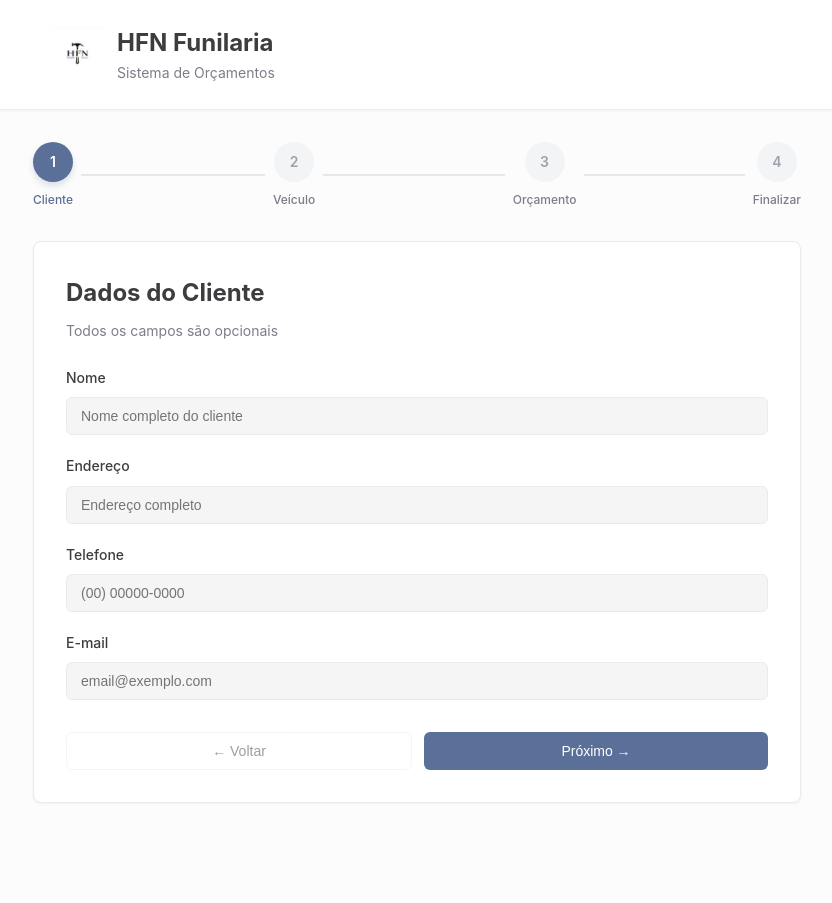
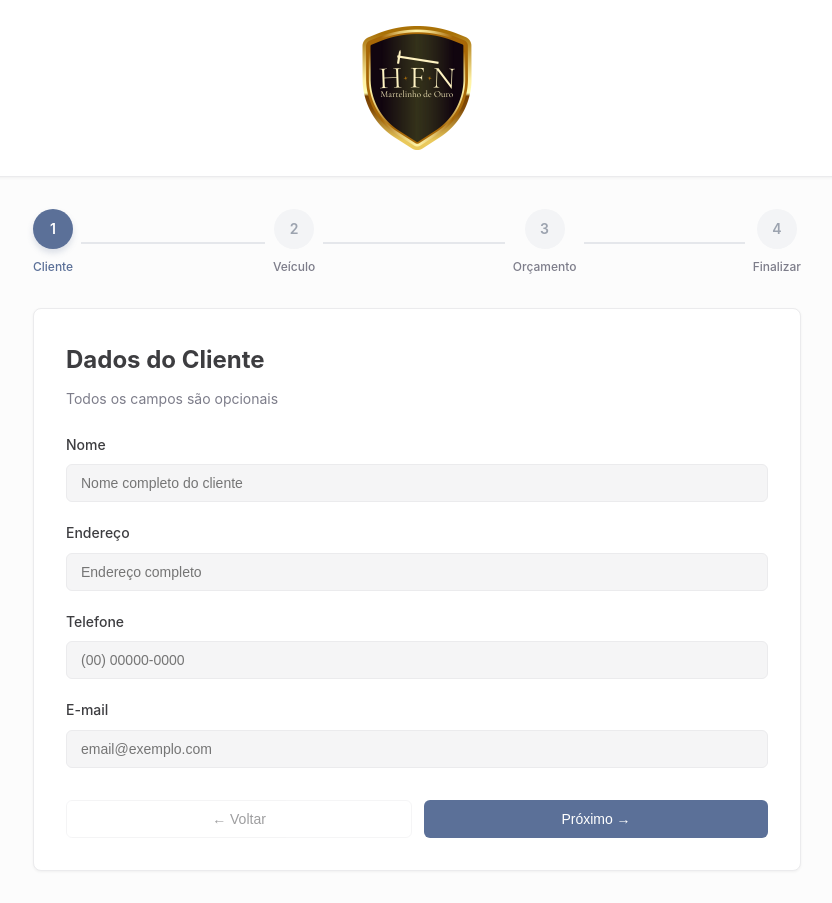
Before and after one commit to Guubal/hfn, a plain HTML site: page index.html in a window 1280 px wide. Shown: the whole page, without its empty margins (223-1055 px from the left). Before the commit the page ends 835 px from the top, so only its background shows below. Drawn offline with nearby package versions, Linux system fonts and the light colour scheme.

Commit message:
Add files via upload

```diff
--- a/index.html
+++ b/index.html
@@ -12,11 +12,7 @@
         <div class="header-content">
             <div class="header-flex">
                 <div class="logo-box">
-                    <img src="logo.jpeg" alt="Logo HFN Funilaria" class="logo-image">
-                </div>
-                <div>
-                    <h1 class="header-title">HFN Funilaria</h1>
-                    <p class="header-subtitle">Sistema de Orçamentos</p>
+                    <img src="logo.png" alt="Logo HFN Funilaria" class="logo-image">
                 </div>
             </div>
         </div>
--- a/styles.css
+++ b/styles.css
@@ -40,12 +40,12 @@ body {
 .header-flex {
   display: flex;
   align-items: center;
-  gap: 0.75rem;
+  justify-content: center;
 }
 
 .logo-box {
-  width: 3.5rem;
-  height: 3.5rem;
+  width: 8rem;
+  height: 8rem;
   background-color: transparent;
   border-radius: var(--radius);
   display: flex;
@@ -60,22 +60,7 @@ body {
   object-fit: contain;
 }
 
-.logo-text {
-  font-size: 1.5rem;
-  font-weight: bold;
-  color: white;
-}
-
-.header-title {
-  font-size: 1.5rem;
-  font-weight: bold;
-  color: var(--foreground);
-}
-
-.header-subtitle {
-  font-size: 0.875rem;
-  color: var(--muted-foreground);
-}
+/* Classes de título removidas */
 
 .main-content {
   padding: 2rem 1rem;
```
Also changed, not shown: logo.png (added).
